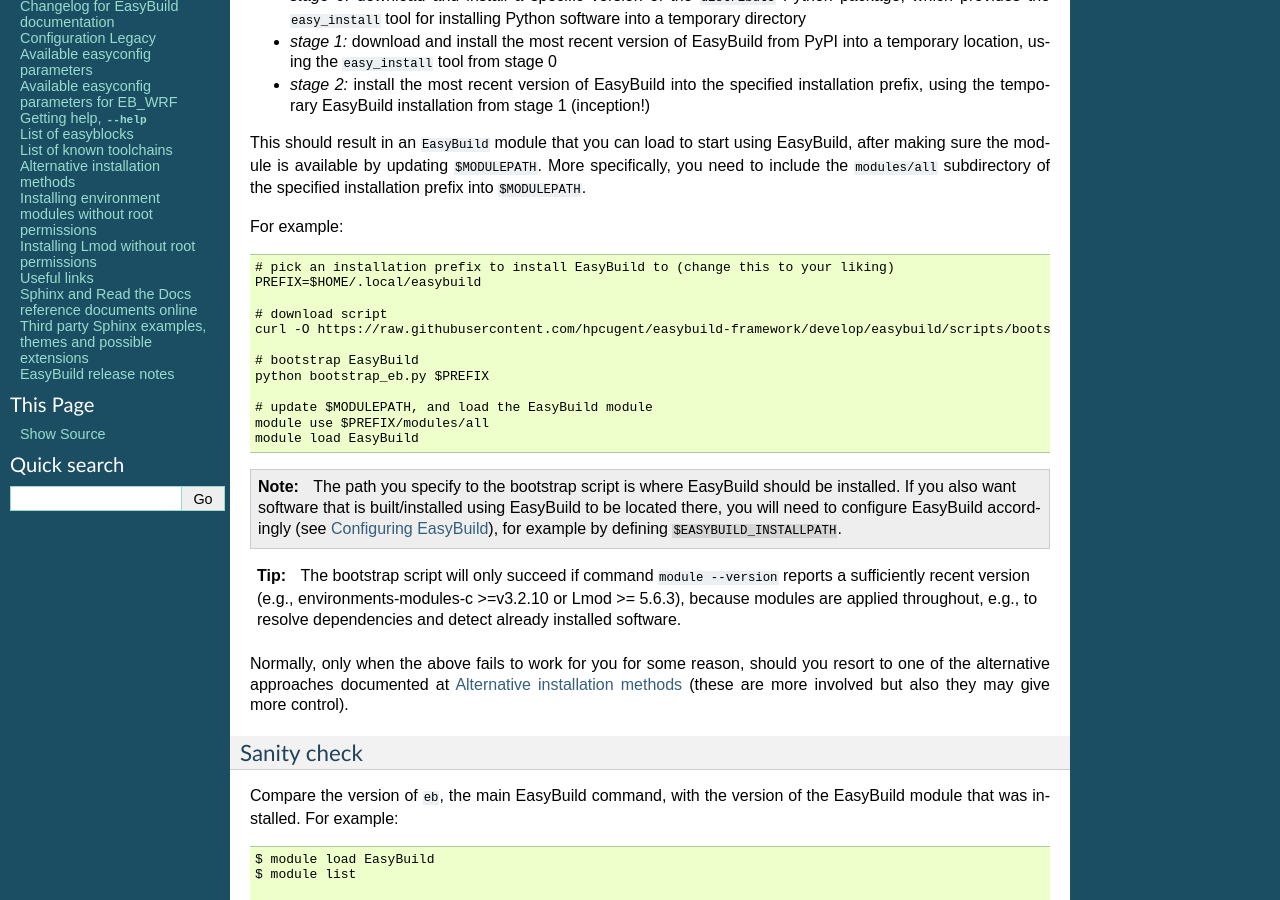
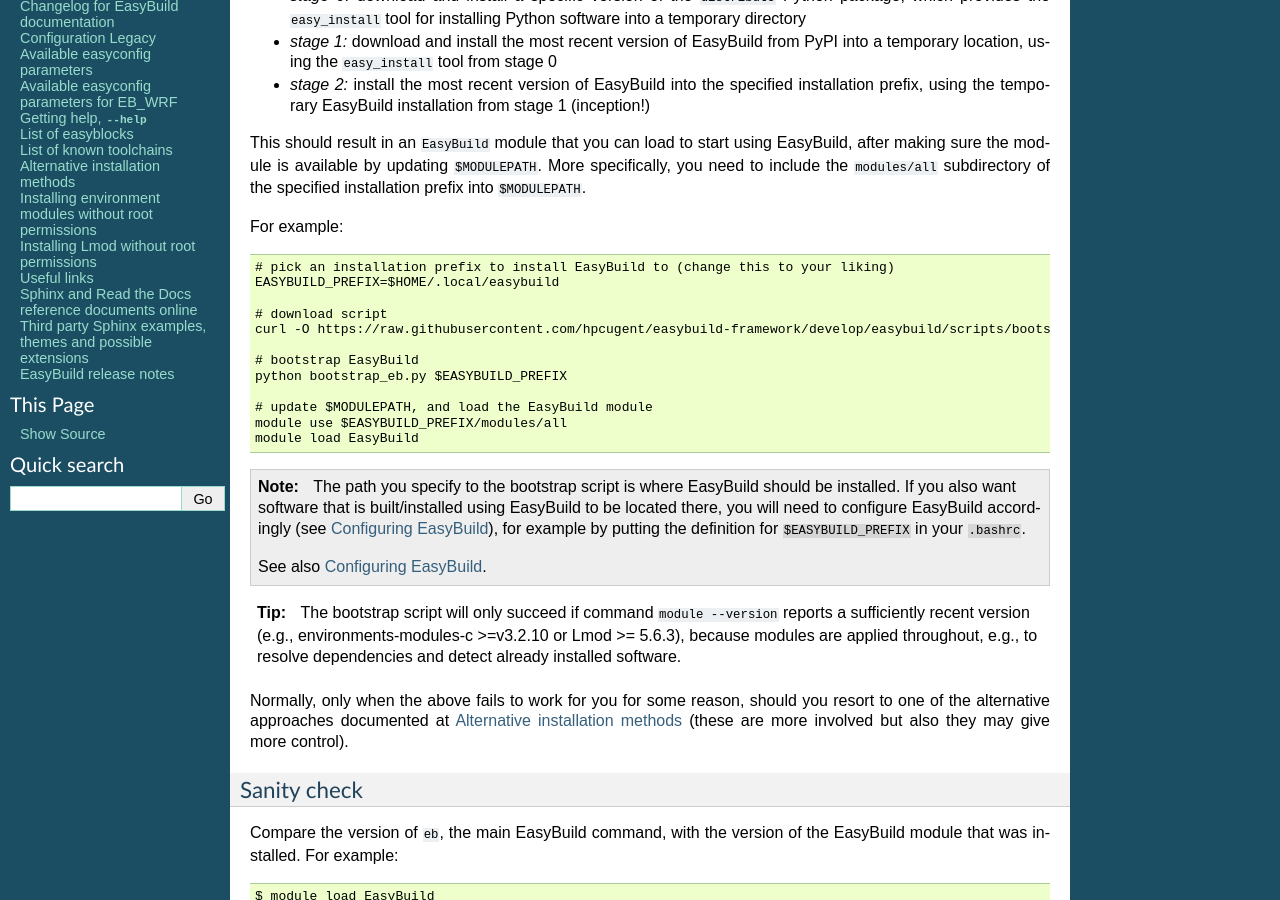
Before and after one commit to easybuilders/easybuild, a Sphinx documentation site: the page built from docs/Installation.rst, in a window 1280 px wide and 900 px high, scrolled down 1038 px. Built offline with Sphinx 7.4.7, drawn with Linux system fonts in a browser that asks for light colours.

Commit message:
avoid confusing w.r.t. install prefix by using $EASYBUILD_PREFIX

```diff
--- a/docs/Installation.rst
+++ b/docs/Installation.rst
@@ -73,24 +73,26 @@
 For example::
 
   # pick an installation prefix to install EasyBuild to (change this to your liking)
-  PREFIX=$HOME/.local/easybuild
+  EASYBUILD_PREFIX=$HOME/.local/easybuild
 
   # download script
   curl -O https://raw.githubusercontent.com/hpcugent/easybuild-framework/develop/easybuild/scripts/bootstrap_eb.py
 
   # bootstrap EasyBuild
-  python bootstrap_eb.py $PREFIX
+  python bootstrap_eb.py $EASYBUILD_PREFIX
 
   # update $MODULEPATH, and load the EasyBuild module
-  module use $PREFIX/modules/all
+  module use $EASYBUILD_PREFIX/modules/all
   module load EasyBuild
 
 .. note::
 
   The path you specify to the bootstrap script is where EasyBuild should be installed.
   If you also want software that is built/installed using EasyBuild to be located there, you will need
-  to configure EasyBuild accordingly (see :ref:`configuring_easybuild`), for example by defining
-  ``$EASYBUILD_INSTALLPATH``.
+  to configure EasyBuild accordingly (see :ref:`configuring_easybuild`), for example by
+  putting the definition for ``$EASYBUILD_PREFIX`` in your ``.bashrc``.
+
+  See also :ref:`configuring_easybuild`.
 
 .. XXX - UPDATE BY VERSION
 
```
